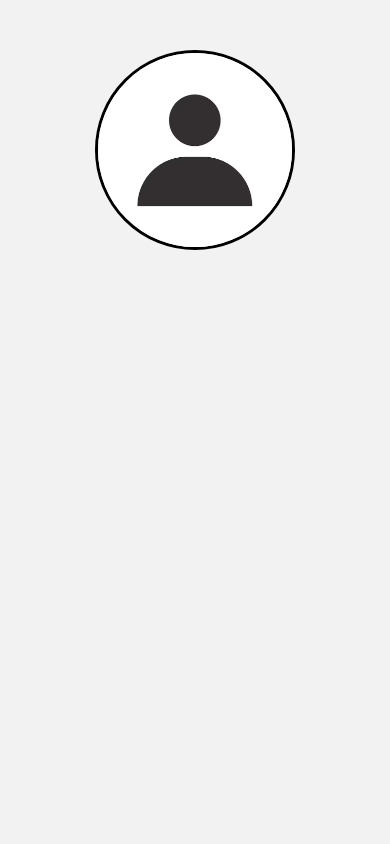
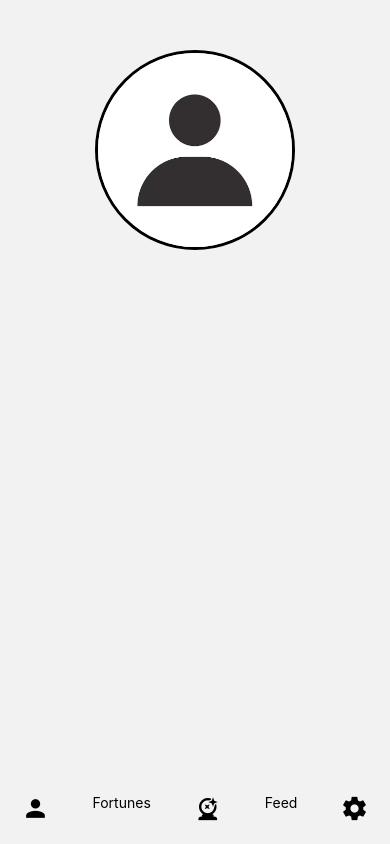
Before and after one commit to Desire323/Frontend-app-react-native, a React Native app: screen /Profile in a window 390 px wide. Built offline with nearby package versions, Linux system fonts and the light colour scheme.

Commit message:
Add TabBar in Profile component

```diff
--- a/components/Profile.js
+++ b/components/Profile.js
@@ -1,6 +1,7 @@
 import {StyleSheet, View, Image, Text} from 'react-native';
 import AsyncStorage from '@react-native-async-storage/async-storage';
 import { useState, useEffect } from 'react';
+import TabBar from './TabBar';
 
 function Profile() {
 
@@ -22,6 +23,7 @@ function Profile() {
             style={styles.profile}
         />
         <Text style={styles.name}> {firstname} {lastname}</Text>
+        <TabBar/>
         </View>
     )
 }
```
